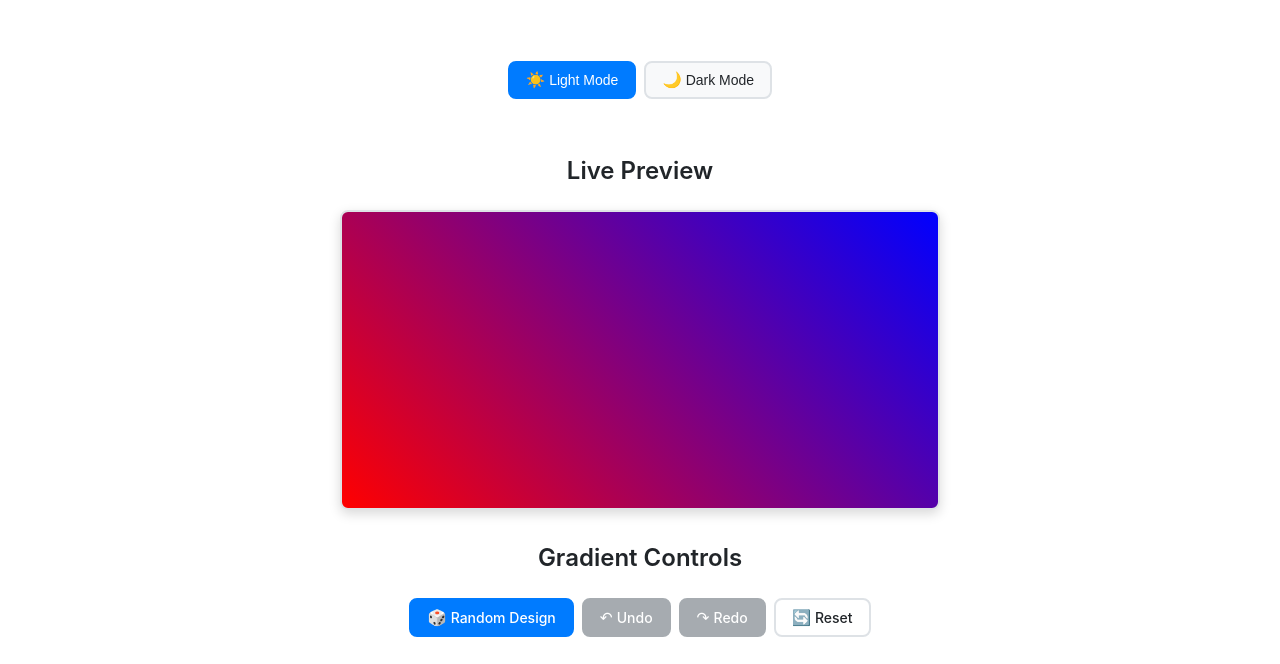
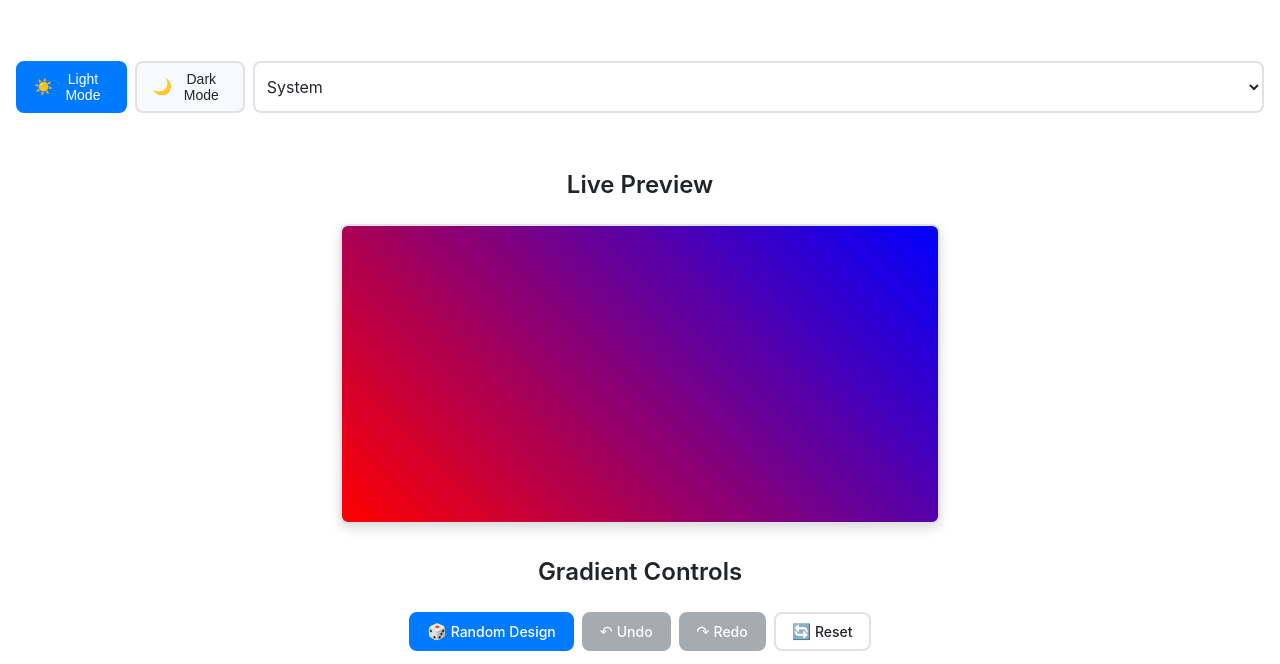
Before and after one commit to TurboRx/CSS-Gradient-Generator, a plain HTML site: page index.html in a window 1280 px wide. Shown: the part 136-800 px from the top of the page. Drawn offline with Linux system fonts and the light colour scheme.

Commit message:
feat(ui): add theme selector (system/light/dark) to header controls

```diff
--- a/index.html
+++ b/index.html
@@ -41,6 +41,12 @@
         <span class="icon" aria-hidden="true">🌙</span>
         Dark Mode
       </button>
+      <label for="theme-select" class="visually-hidden">Theme</label>
+      <select id="theme-select" aria-label="Theme selector">
+        <option value="system">System</option>
+        <option value="light">Light</option>
+        <option value="dark">Dark</option>
+      </select>
     </div>
   </section>
 
```
